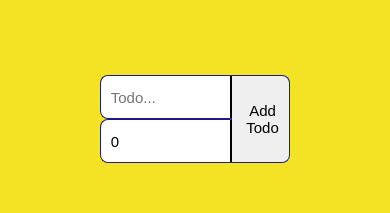
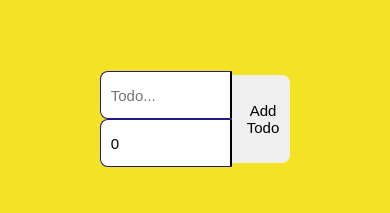
Before and after one commit to Jules147/Typescript, a React (Create React App) app: page / in a window 390 px wide. Shown: the top 213 px of the page. Built offline with nearby package versions, Linux system fonts and the light colour scheme.

Commit message:
mobile styles

```diff
--- a/src/App.css
+++ b/src/App.css
@@ -79,9 +79,15 @@ body {
 }
 
 @media (max-width: 767px) {
-  .deadlineDays {
-    visibility: visible;
-    display: block;
-    border-radius: 0;
+  .header input {
+    width: 30vw;
+    height: 44px;
+  }
+
+  .header button {
+    width: 15vw;
+    height: 88px;
+    border: none;
+    font-size: 15px;
   }
 }
```
